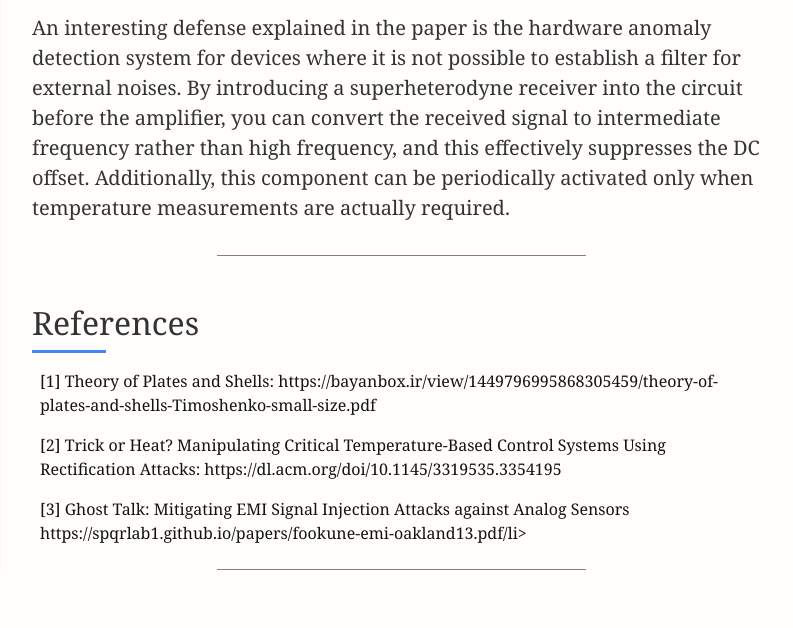
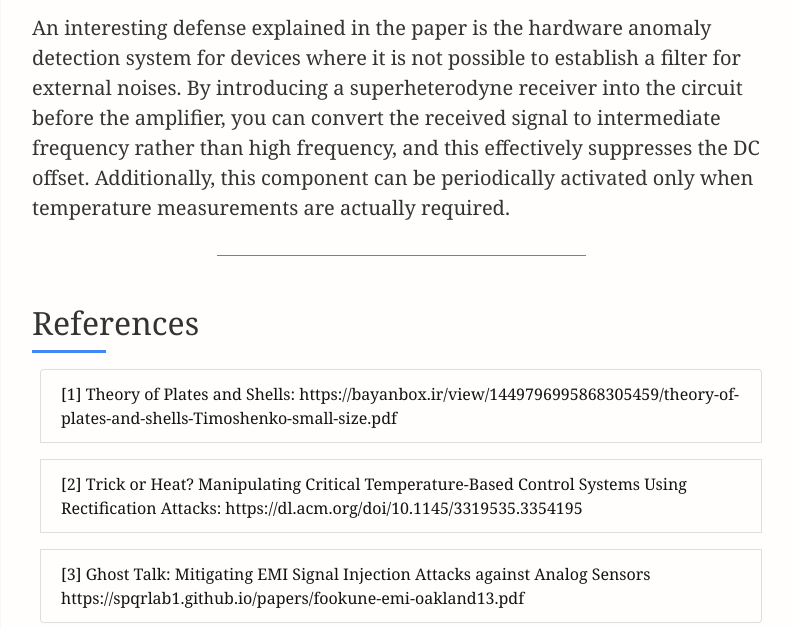
Before and after one commit to TerryMinal/TerryMinal.github.io, a plain HTML site: page ex.html in a window 1280 px wide. Shown: the part 1963-2591 px from the top of the page, without its empty margins (239-1032 px from the left). Drawn offline with nearby package versions, Linux system fonts and the light colour scheme.

Commit message:
fixed ex.html and temp.css

```diff
--- a/ex.html
+++ b/ex.html
@@ -121,9 +121,9 @@
         <div class="reference">
             <h2> References </h2>
             <ul class="list-group">
-                <li>Theory of Plates and Shells: https://bayanbox.ir/view/1449796995868305459/theory-of-plates-and-shells-Timoshenko-small-size.pdf </li>
-                <li>Trick or Heat? Manipulating Critical Temperature-Based Control Systems Using Rectification Attacks: https://dl.acm.org/doi/10.1145/3319535.3354195</li>
-                <li>Ghost Talk: Mitigating EMI Signal Injection Attacks against Analog Sensors https://spqrlab1.github.io/papers/fookune-emi-oakland13.pdf/li>
+                <li class="list-group-item">Theory of Plates and Shells: https://bayanbox.ir/view/1449796995868305459/theory-of-plates-and-shells-Timoshenko-small-size.pdf </li>
+                <li class="list-group-item">Trick or Heat? Manipulating Critical Temperature-Based Control Systems Using Rectification Attacks: https://dl.acm.org/doi/10.1145/3319535.3354195</li>
+                <li class="list-group-item">Ghost Talk: Mitigating EMI Signal Injection Attacks against Analog Sensors https://spqrlab1.github.io/papers/fookune-emi-oakland13.pdf </li>
             </ul>
 
         </div>
--- a/temp.css
+++ b/temp.css
@@ -112,6 +112,7 @@ div.reference ul li:before {
 }
 div.reference ul li {
   margin: 0.5em;
+  background-color: #FFFEFC;
 }
 
 a.inline-citation {
```
